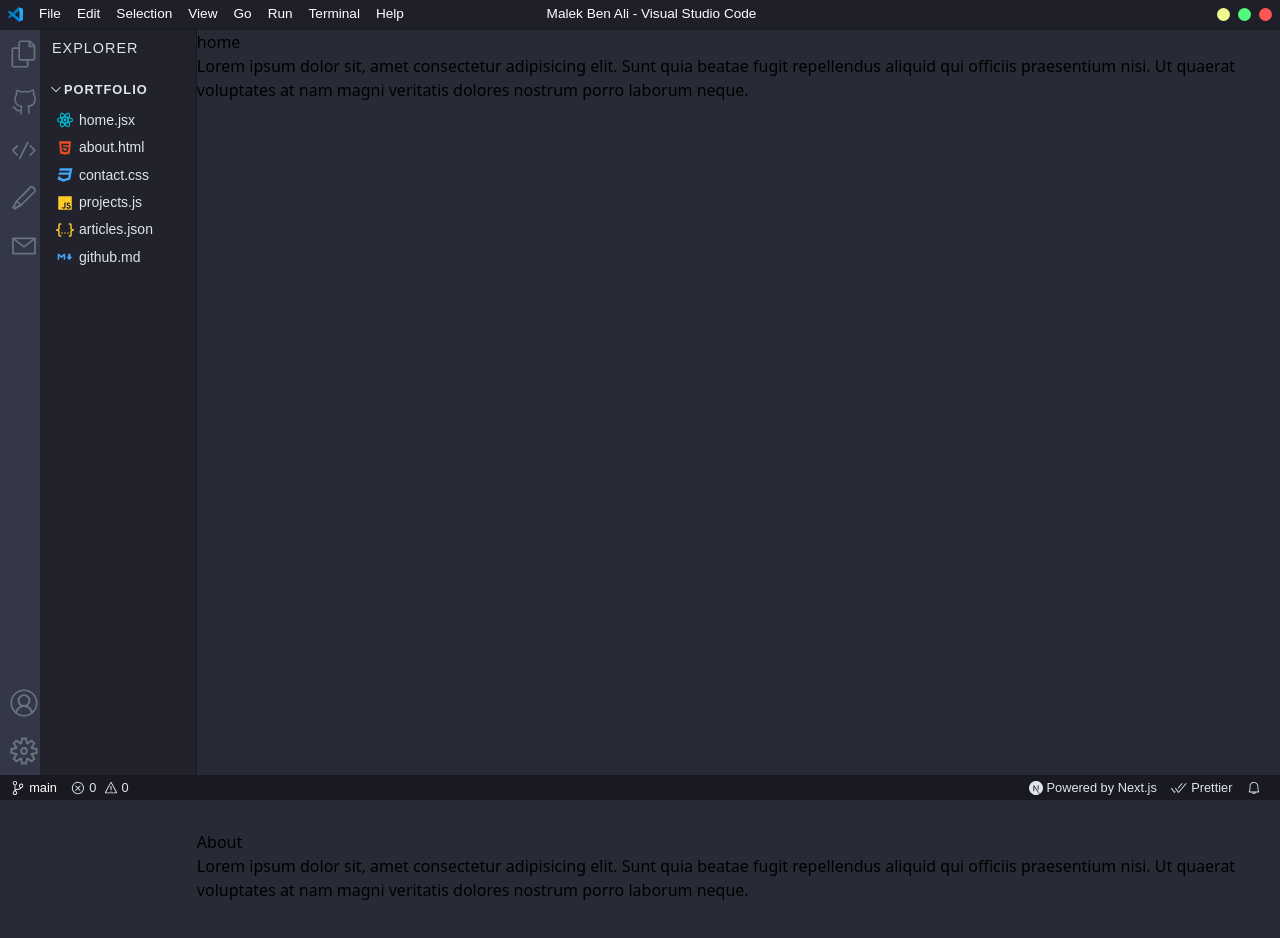
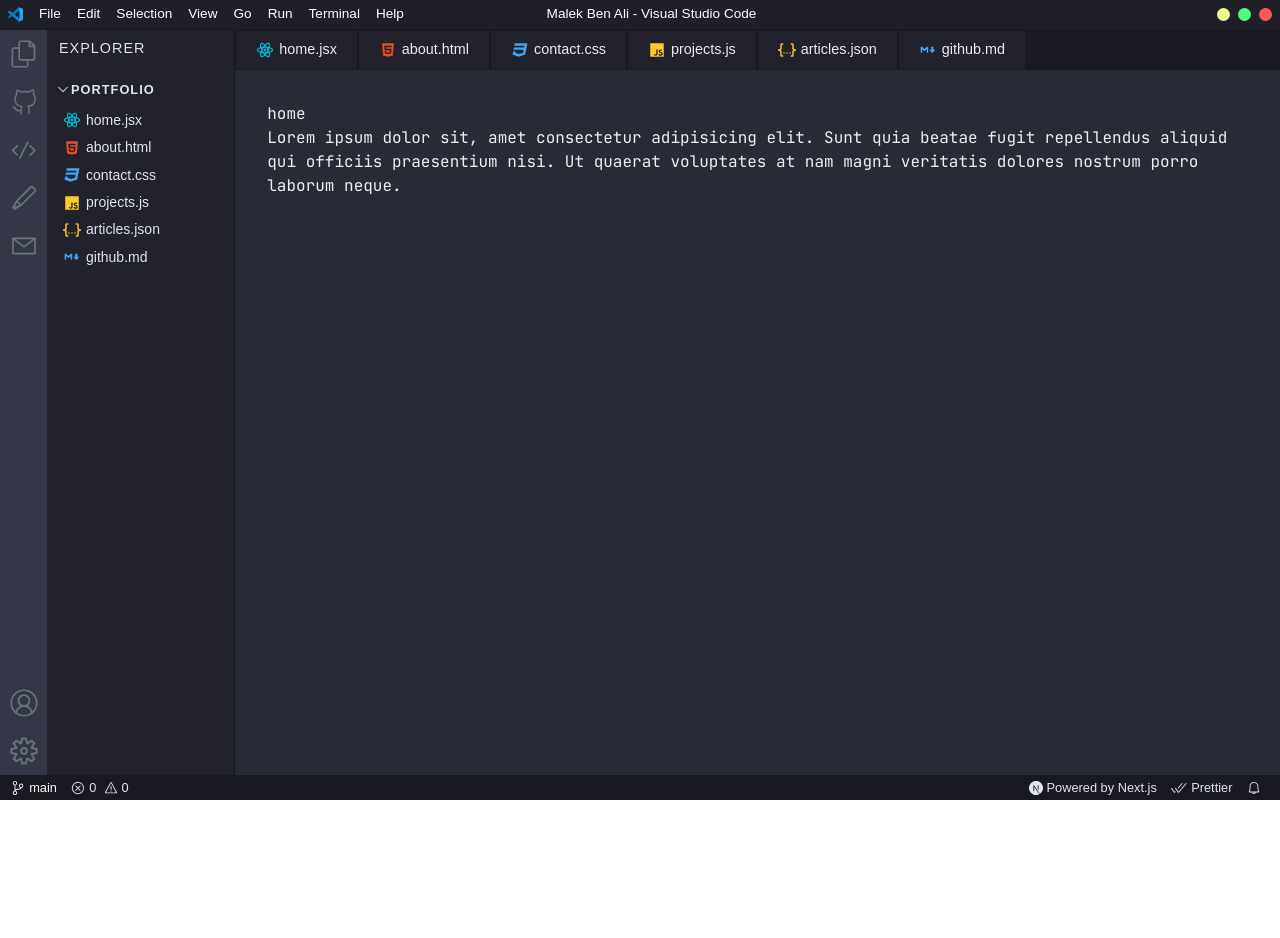
Before and after one commit to malekbena/malek_code, a Next.js app in the folder client/: page / in a window 1280 px wide. Shown: the top 938 px of the page. After the commit the page ends 800 px from the top, so only its background shows below. Built offline with nearby package versions, Linux system fonts and the light colour scheme.

Commit message:
tabsbar component

```diff
--- a/client/src/app/layout.js
+++ b/client/src/app/layout.js
@@ -2,6 +2,7 @@ import TitleBar from '@/components/TitleBar'
 import Footer from '@/components/Footer'
 import Sidebar from '@/components/Sidebar'
 import Explorer from '@/components/Explorer'
+import Tabsbar from '@/components/Tabsbar'
 import '../styles/globals.css'
 import styles from '../styles/layout.module.css'
 
@@ -18,9 +19,11 @@ export default function RootLayout({ children }) {
         <div className={styles.main}>
           <Sidebar />
           <Explorer />
-          <div>
-          {children}
-
+          <div style={{ width: '100%' }}>
+            <Tabsbar />
+            <main id="main-editor" className={styles.content}>
+              {children}
+            </main>
           </div>
         </div>
         <Footer />
--- /dev/null
+++ b/client/src/components/Tab.js
@@ -0,0 +1,20 @@
+"use client"
+import Link from 'next/link';
+import Image from 'next/image';
+import styles from '../styles/Tab.module.css';
+
+const Tab = ({ icon, filename, path }) => {
+    return (
+        <Link href={path}>
+            <div
+                className={`${styles.tab} ${window.location.hash === path && styles.active}`}
+                // className={`${styles.tab}`}
+            >
+                <Image src={icon} alt={filename} height={18} width={18} />
+                <p>{filename}</p>
+            </div>
+        </Link>
+    );
+};
+
+export default Tab;
--- /dev/null
+++ b/client/src/components/Tabsbar.js
@@ -0,0 +1,17 @@
+import Tab from './Tab';
+import styles from '../styles/Tabsbar.module.css';
+
+const Tabsbar = () => {
+    return (
+        <div className={styles.tabs}>
+            <Tab icon="/react_icon.svg" filename="home.jsx" path="#home" />
+            <Tab icon="/html_icon.svg" filename="about.html" path="#about" />
+            <Tab icon="/css_icon.svg" filename="contact.css" path="#contact" />
+            <Tab icon="/js_icon.svg" filename="projects.js" path="#projects" />
+            <Tab icon="/json_icon.svg" filename="articles.json" path="#articles" />
+            <Tab icon="/markdown_icon.svg" filename="github.md" path="#github" />
+        </div>
+    );
+};
+
+export default Tabsbar;
--- /dev/null
+++ b/client/src/styles/Tab.module.css
@@ -0,0 +1,21 @@
+.tab {
+    padding: 0.5rem 1.25rem;
+    background: var(--tab-bg);
+    color: #ececec;
+    display: flex;
+    align-items: center;
+    border: 1px solid var(--tab-border);
+    font-family: 'Source Sans Pro', sans-serif;
+    font-size: 0.9rem;
+    cursor: pointer;
+}
+
+.tab p {
+    margin-left: 5px;
+}
+
+.active {
+    border-top: 1px solid var(--accent-color);
+    background: var(--tab-active-bg);
+    border-bottom: none;
+}
--- /dev/null
+++ b/client/src/styles/Tabsbar.module.css
@@ -0,0 +1,17 @@
+.tabs {
+    display: flex;
+    background: var(--tabs-bg);
+    overflow-x: auto;
+}
+
+@media screen and (max-width: 900px) {
+    .tabs {
+        width: 78vw;
+    }
+}
+
+@media screen and (max-width: 600px) {
+    .tabs {
+        width: 89.5vw;
+    }
+}
```
